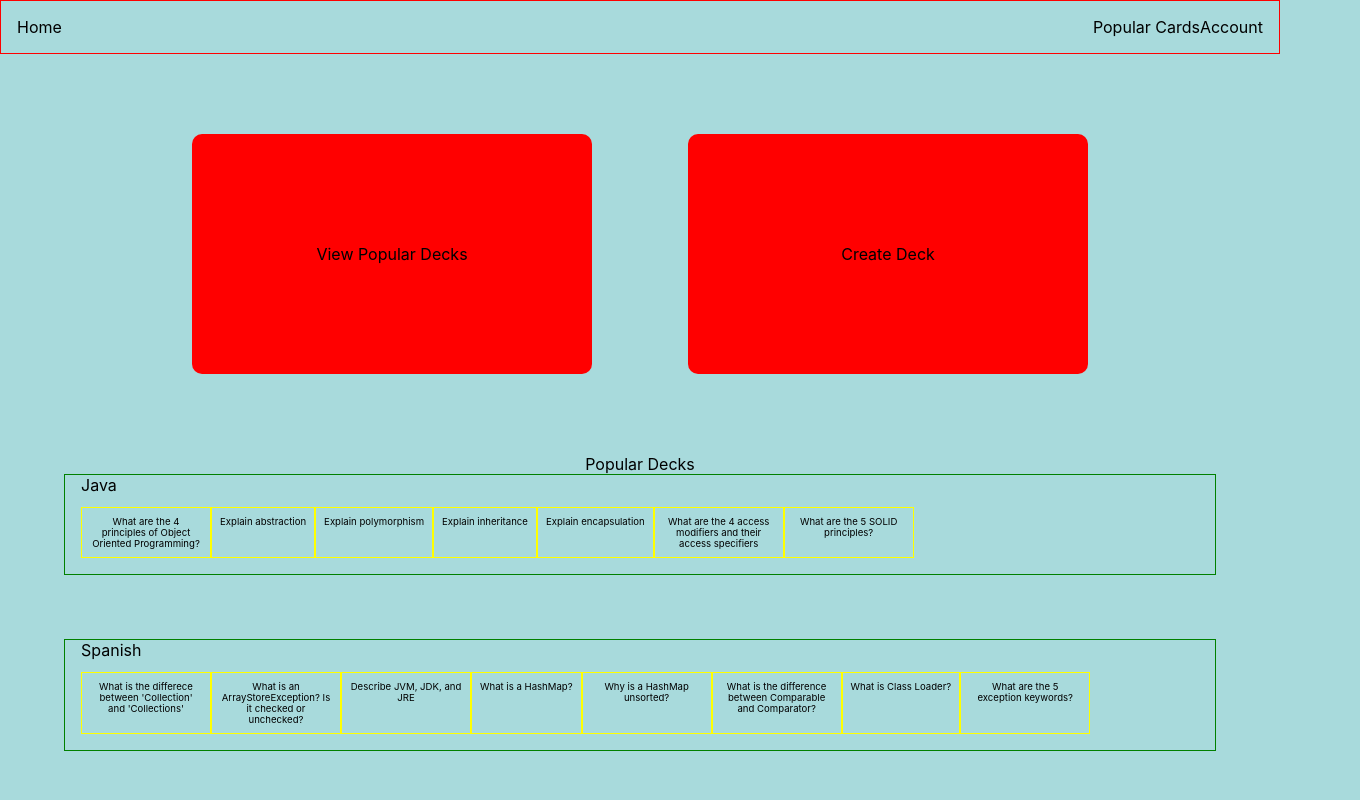
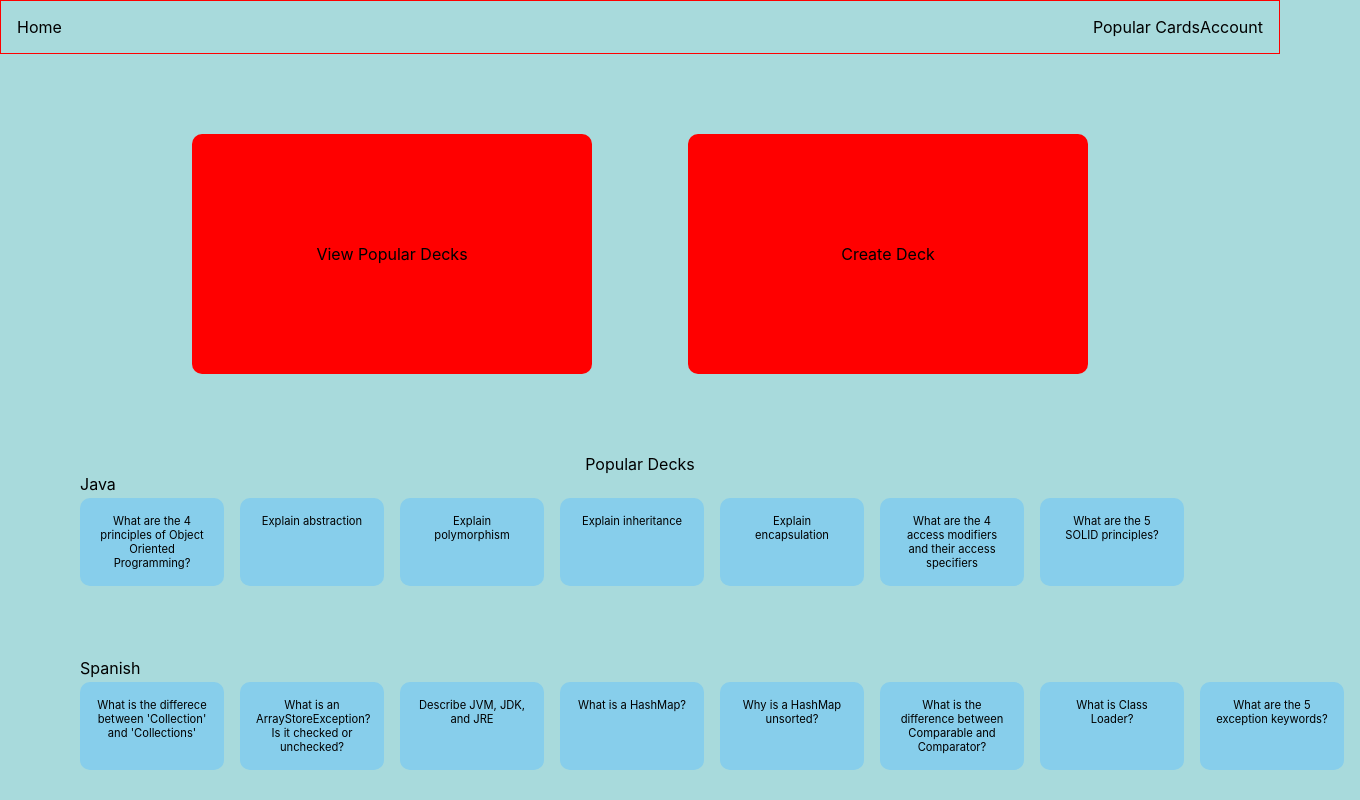
Before and after one commit to michael-mcmasters/Notecards, a React (Create React App) app: page / in a window 1280 px wide. Shown: the top 800 px of the page, 1360 px wide, since content can reach past the window. Built offline with nearby package versions, Linux system fonts and the light colour scheme.

Commit message:
Style tiny cards

```diff
--- a/src/components/homepage/Card.js
+++ b/src/components/homepage/Card.js
@@ -10,10 +10,13 @@ const Card = ({card}) => {
 };
 
 const Container = styled.div`
-  padding: 0.5rem;
+  margin: 0.5rem;
+  padding: 1rem;
   max-width: 7rem;
-  font-size: 0.6rem;
-  border: 1px solid yellow;
+  min-width: 7rem;
+  font-size: 0.7rem;
+  background-color: skyblue;
+  border-radius: 10px;
 `;
 
 export default Card;
--- a/src/components/homepage/CardGallary.js
+++ b/src/components/homepage/CardGallary.js
@@ -17,7 +17,7 @@ const CardGallary = ({deck}) => {
 
 const Container = styled.div`
   display: flex;
-  padding: 1rem;
+  padding: 0 0.5rem;
 `;
 
 export default CardGallary;
--- a/src/components/homepage/PopularDecks.js
+++ b/src/components/homepage/PopularDecks.js
@@ -56,7 +56,7 @@ const DeckTitle = styled.p`
 const Container = styled.div`
   margin: 4rem;
   margin-top: 0;
-  border: 1px solid green;
+  /* border: 1px solid green; */
 `;
 
 const Deck = styled.div`
```
